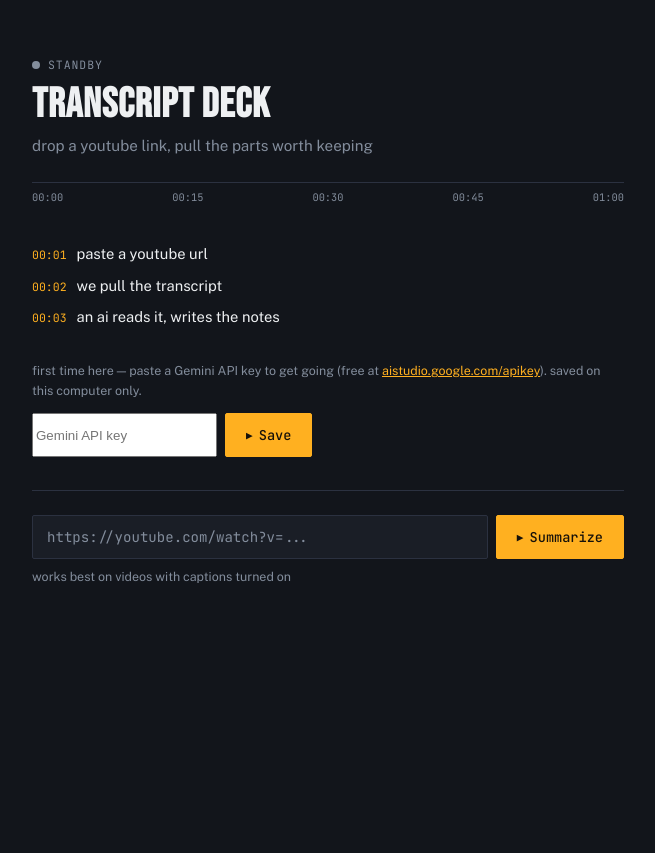
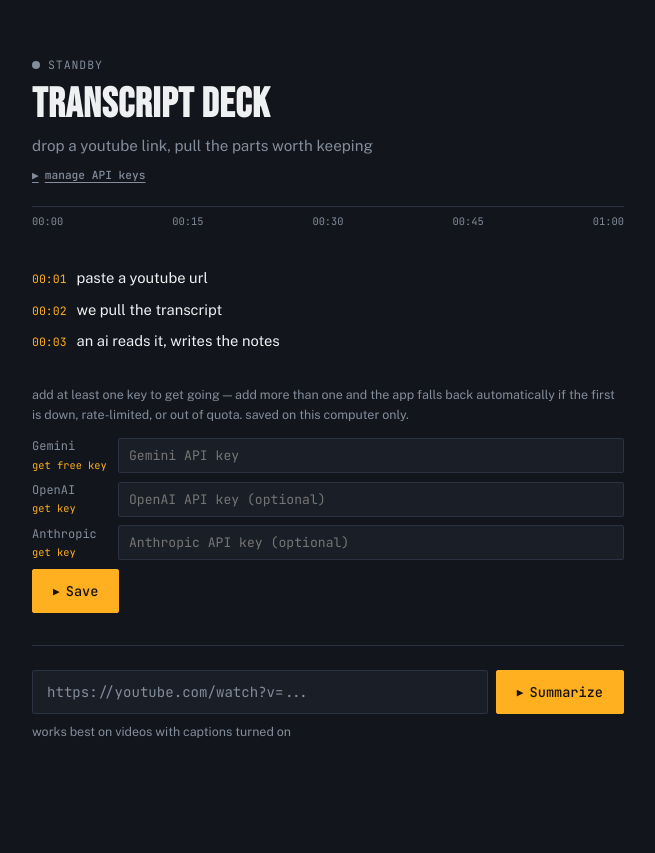
Before and after one commit to jacksontran2806-png/DIY-Youtube-summarizer, a Flask app: template templates/index.html in a window 1280 px wide. Shown: the top 853 px of the page, without its empty margins (312-967 px from the left). Before the commit the page ends 583 px from the top, so only its background shows below. Run offline with Flask 3, Linux system fonts and the light colour scheme; the template is opened without the code that fills it, so the values that code supplies are empty.

Commit message:
Add OpenAI and Anthropic fallback providers alongside Gemini

````diff
--- a/main.py
+++ b/main.py
@@ -4,6 +4,8 @@ import time
 from flask import Flask, request, jsonify, render_template
 from youtube_transcript_api import YouTubeTranscriptApi
 from google import genai
+import openai
+import anthropic
 
 import app_config
 
@@ -11,12 +13,57 @@ app = Flask(__name__)
 
 MAX_VISUAL_MOMENTS = 4
 
+# Tried in order — first configured provider wins, next one only runs if the
+# previous fails (rate limit, outage, missing key). This is what gives the
+# app "no problem running at all" even when one provider is down.
+PROVIDER_CHAIN = ("gemini", "openai", "anthropic")
+
 
 def get_gemini_client():
-    key = app_config.get_api_key()
-    if not key:
-        return None
-    return genai.Client(api_key=key)
+    key = app_config.get_key("gemini")
+    return genai.Client(api_key=key) if key else None
+
+
+def get_openai_client():
+    key = app_config.get_key("openai")
+    return openai.OpenAI(api_key=key) if key else None
+
+
+def get_anthropic_client():
+    key = app_config.get_key("anthropic")
+    return anthropic.Anthropic(api_key=key) if key else None
+
+
+def call_gemini(client, prompt: str) -> str:
+    response = client.models.generate_content(
+        model="gemini-3.7-flash",
+        contents=prompt,
+    )
+    return response.text
+
+
+def call_openai(client, prompt: str) -> str:
+    response = client.chat.completions.create(
+        model="gpt-4o-mini",
+        messages=[{"role": "user", "content": prompt}],
+    )
+    return response.choices[0].message.content
+
+
+def call_anthropic(client, prompt: str) -> str:
+    response = client.messages.create(
+        model="claude-opus-5",
+        max_tokens=2000,
+        messages=[{"role": "user", "content": prompt}],
+    )
+    return next((block.text for block in response.content if block.type == "text"), "")
+
+
+PROVIDERS = {
+    "gemini": (get_gemini_client, call_gemini),
+    "openai": (get_openai_client, call_openai),
+    "anthropic": (get_anthropic_client, call_anthropic),
+}
 
 
 def extract_video_id(url: str) -> str | None:
@@ -47,10 +94,6 @@ def format_mmss(seconds: int) -> str:
 
 
 def analyze(transcript_with_ts: str) -> tuple[dict, list[dict]]:
-    client = get_gemini_client()
-    if client is None:
-        raise RuntimeError("No Gemini API key set yet. Add one above first.")
-
     prompt = (
         "You're given a YouTube transcript where each line is stamped [MM:SS].\n"
         "Return ONLY valid JSON (no markdown fences, no commentary) shaped exactly like:\n"
@@ -71,29 +114,34 @@ def analyze(transcript_with_ts: str) -> tuple[dict, list[dict]]:
         f"Transcript:\n{transcript_with_ts[:14000]}"
     )
 
-    last_error = None
-    for attempt in range(3):
-        try:
-            response = client.models.generate_content(
-                model="gemini-3.7-flash",
-                contents=prompt,
-            )
-            text = response.text.strip()
-            text = re.sub(r"^```(?:json)?\s*|\s*```$", "", text.strip())
-            data = json.loads(text)
-            moments = data.get("visual_moments", [])[:MAX_VISUAL_MOMENTS]
-            notes = {
-                "overview": data.get("overview", ""),
-                "sections": data.get("sections", []),
-            }
-            return notes, moments
-        except Exception as e:
-            last_error = e
-            print(f"Gemini attempt {attempt + 1} failed: {e}")
-            if attempt < 2:
-                time.sleep(2 * (attempt + 1))  # wait 2s, then 4s, before retrying
+    configured = [p for p in PROVIDER_CHAIN if PROVIDERS[p][0]() is not None]
+    if not configured:
+        raise RuntimeError("No API key set yet for any provider. Add one above first.")
 
-    raise RuntimeError(f"Gemini couldn't summarize this one after 3 tries: {last_error}")
+    errors = []
+    for provider in configured:
+        get_client, call = PROVIDERS[provider]
+        client = get_client()
+
+        for attempt in range(2):
+            try:
+                text = call(client, prompt).strip()
+                text = re.sub(r"^```(?:json)?\s*|\s*```$", "", text)
+                data = json.loads(text)
+                moments = data.get("visual_moments", [])[:MAX_VISUAL_MOMENTS]
+                notes = {
+                    "overview": data.get("overview", ""),
+                    "sections": data.get("sections", []),
+                }
+                return notes, moments
+            except Exception as e:
+                print(f"{provider} attempt {attempt + 1} failed: {e}")
+                if attempt == 0:
+                    time.sleep(2)
+                else:
+                    errors.append(f"{provider}: {e}")
+
+    raise RuntimeError("Every configured provider failed — " + "; ".join(errors))
 
 
 def format_moments(moments: list[dict]) -> list[dict]:
@@ -110,16 +158,21 @@ def format_moments(moments: list[dict]) -> list[dict]:
 
 @app.route("/")
 def index():
-    return render_template("index.html", has_key=bool(app_config.get_api_key()))
+    return render_template("index.html", has_key=app_config.has_any_key())
 
 
 @app.route("/set-key", methods=["POST"])
 def set_key_route():
     data = request.get_json() or {}
-    key = data.get("key", "").strip()
+    provider = data.get("provider", "")
+    key = (data.get("key") or "").strip()
+
+    if provider not in app_config.PROVIDERS:
+        return jsonify({"error": "Unknown provider."}), 400
     if not key:
         return jsonify({"error": "Key can't be empty."}), 400
-    app_config.set_api_key(key)
+
+    app_config.set_key(provider, key)
     return jsonify({"ok": True})
 
 
--- a/requirements.txt
+++ b/requirements.txt
@@ -1,4 +1,6 @@
 Flask==3.1.3
 google-genai==2.18.1
+openai==3.3.0
+anthropic==0.122.0
 youtube-transcript-api==1.2.4
 pywebview==6.2.1
--- a/static/style.css
+++ b/static/style.css
@@ -74,7 +74,24 @@ h1 {
 .subhead {
     color: var(--ink-dim);
     font-size: 0.95rem;
+    margin: 0 0 10px;
+}
+
+.link-btn {
+    background: none;
+    border: none;
+    padding: 0;
     margin: 0 0 24px;
+    font-family: 'JetBrains Mono', monospace;
+    font-size: 0.7rem;
+    color: var(--ink-dim);
+    text-decoration: underline;
+    text-underline-offset: 3px;
+    cursor: pointer;
+}
+
+.link-btn:hover {
+    color: var(--amber);
 }
 
 /* ---- scrubber rule (signature element) ---- */
@@ -231,6 +248,53 @@ button:disabled::before {
     display: none;
 }
 
+.key-row {
+    display: flex;
+    align-items: center;
+    gap: 10px;
+    margin-bottom: 8px;
+}
+
+.key-row label {
+    flex-shrink: 0;
+    width: 76px;
+    font-family: 'JetBrains Mono', monospace;
+    font-size: 0.75rem;
+    color: var(--ink-dim);
+}
+
+.key-row label a {
+    display: block;
+    color: var(--amber);
+    font-size: 0.65rem;
+    text-decoration: none;
+}
+
+.key-row label a:hover {
+    text-decoration: underline;
+}
+
+.key-row input[type="password"] {
+    flex: 1;
+    padding: 8px 10px;
+    font-family: 'JetBrains Mono', monospace;
+    font-size: 0.82rem;
+    border: 1px solid var(--line);
+    background: var(--panel);
+    color: var(--ink);
+    border-radius: 2px;
+}
+
+.key-row input[type="password"]:focus {
+    outline: 2px solid var(--amber);
+    outline-offset: 1px;
+    border-color: var(--amber);
+}
+
+#saveKeyBtn {
+    margin-top: 4px;
+}
+
 #keyError {
     color: var(--rec);
 }
--- a/templates/index.html
+++ b/templates/index.html
@@ -14,6 +14,7 @@
         </div>
         <h1>Transcript Deck</h1>
         <p class="subhead">drop a youtube link, pull the parts worth keeping</p>
+        <button class="link-btn" onclick="toggleKeySetup()">manage API keys</button>
     </header>
 
     <div class="scrubber" id="scrubber">
@@ -30,13 +31,24 @@
     </div>
 
     <div id="keySetup" class="key-setup {{ 'hidden' if has_key else '' }}">
-        <p class="hint">first time here — paste a Gemini API key to get going (free at
-            <a href="https://aistudio.google.com/apikey" target="_blank" rel="noopener">aistudio.google.com/apikey</a>).
-            saved on this computer only.</p>
-        <div class="input-row">
-            <input type="password" id="keyInput" placeholder="Gemini API key">
-            <button id="saveKeyBtn" onclick="saveKey()">Save</button>
+        <p class="hint">add at least one key to get going — add more than one and the app falls
+            back automatically if the first is down, rate-limited, or out of quota. saved on this
+            computer only.</p>
+
+        <div class="key-row">
+            <label for="geminiKeyInput">Gemini <a href="https://aistudio.google.com/apikey" target="_blank" rel="noopener">get free key</a></label>
+            <input type="password" id="geminiKeyInput" placeholder="Gemini API key">
         </div>
+        <div class="key-row">
+            <label for="openaiKeyInput">OpenAI <a href="https://platform.openai.com/api-keys" target="_blank" rel="noopener">get key</a></label>
+            <input type="password" id="openaiKeyInput" placeholder="OpenAI API key (optional)">
+        </div>
+        <div class="key-row">
+            <label for="anthropicKeyInput">Anthropic <a href="https://console.anthropic.com/settings/keys" target="_blank" rel="noopener">get key</a></label>
+            <input type="password" id="anthropicKeyInput" placeholder="Anthropic API key (optional)">
+        </div>
+
+        <button id="saveKeyBtn" onclick="saveKeys()">Save</button>
         <p class="hint" id="keyError"></p>
     </div>
 
@@ -58,24 +70,41 @@
     <div id="error"></div>
 
     <script>
-        async function saveKey() {
-            const keyInput = document.getElementById("keyInput");
+        function toggleKeySetup() {
+            document.getElementById("keySetup").classList.toggle("hidden");
+        }
+
+        async function saveKeys() {
             const keyError = document.getElementById("keyError");
-            const key = keyInput.value.trim();
-            if (!key) return;
+            keyError.textContent = "";
 
+            const fields = [
+                ["gemini", document.getElementById("geminiKeyInput")],
+                ["openai", document.getElementById("openaiKeyInput")],
+                ["anthropic", document.getElementById("anthropicKeyInput")],
+            ].filter(([, input]) => input.value.trim());
+
+            if (!fields.length) {
+                keyError.textContent = "Enter at least one key.";
+                return;
+            }
+
+            for (const [provider, input] of fields) {
                 const response = await fetch("/set-key", {
                     method: "POST",
                     headers: { "Content-Type": "application/json" },
-                body: JSON.stringify({ key: key })
+                    body: JSON.stringify({ provider: provider, key: input.value.trim() })
                 });
                 const data = await response.json();
 
                 if (data.error) {
-                keyError.textContent = data.error;
-            } else {
+                    keyError.textContent = `${provider}: ${data.error}`;
+                    return;
+                }
+                input.value = "";
+            }
+
             document.getElementById("keySetup").classList.add("hidden");
-            }
         }
 
         let lastNotes = null;
````
Also changed, not shown: app_config.py (+37 -12 lines), README.md. Lines whose indentation alone changed are shown as unchanged.
